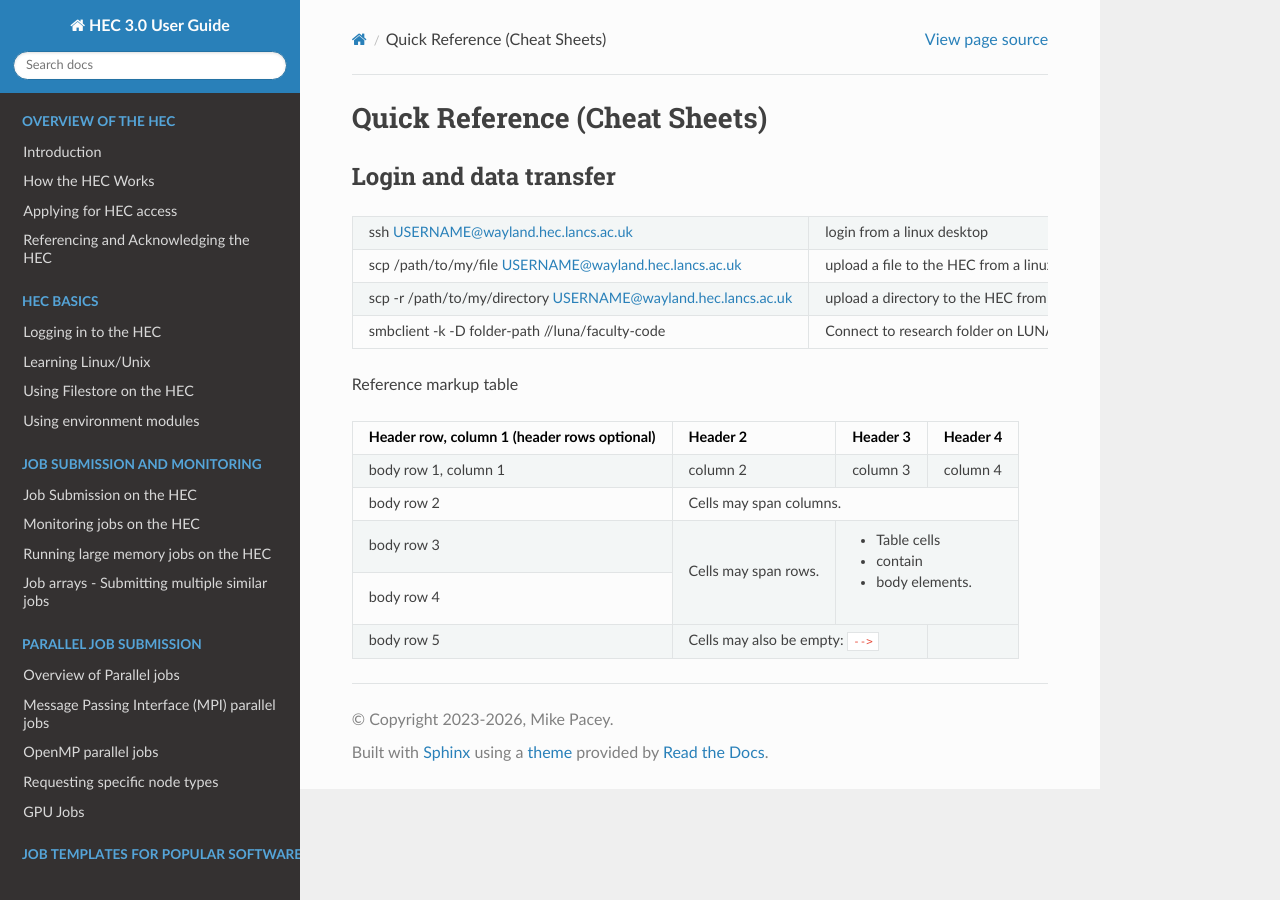
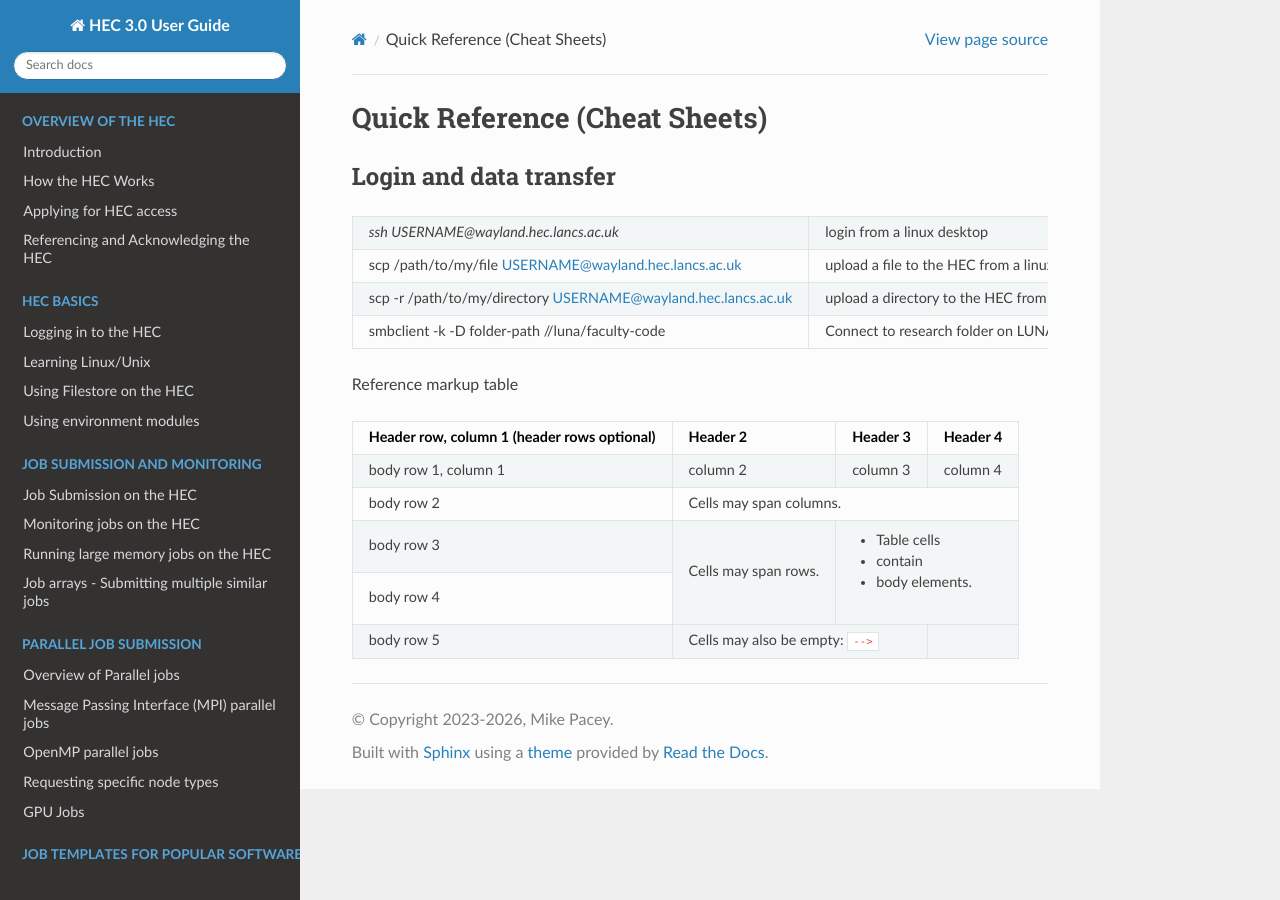
Before and after one commit to MikePacey/Lancaster-HEC, a Sphinx documentation site: the page built from docs/cheatsheet.rst, in a window 1280 px wide. Built offline with Sphinx 7.4.7 and the Read the Docs theme 3.1.0, drawn with Linux system fonts in a browser that asks for light colours; formulas are drawn with MathJax 3.

Commit message:
main branch

```diff
--- a/docs/cheatsheet.rst
+++ b/docs/cheatsheet.rst
@@ -5,7 +5,7 @@ Login and data transfer
 -----------------------
 
 +---------------------------------------------------------------+--------------------------------------------------------------------------+
-| ssh USERNAME@wayland.hec.lancs.ac.uk                          | login from a linux desktop                                               |
+| *ssh USERNAME@wayland.hec.lancs.ac.uk*                        | login from a linux desktop                                               |
 +---------------------------------------------------------------+--------------------------------------------------------------------------+
 | scp /path/to/my/file USERNAME@wayland.hec.lancs.ac.uk         | upload a file to the HEC from a                                          |
 |                                                               | linux desktop                                                            |
```
